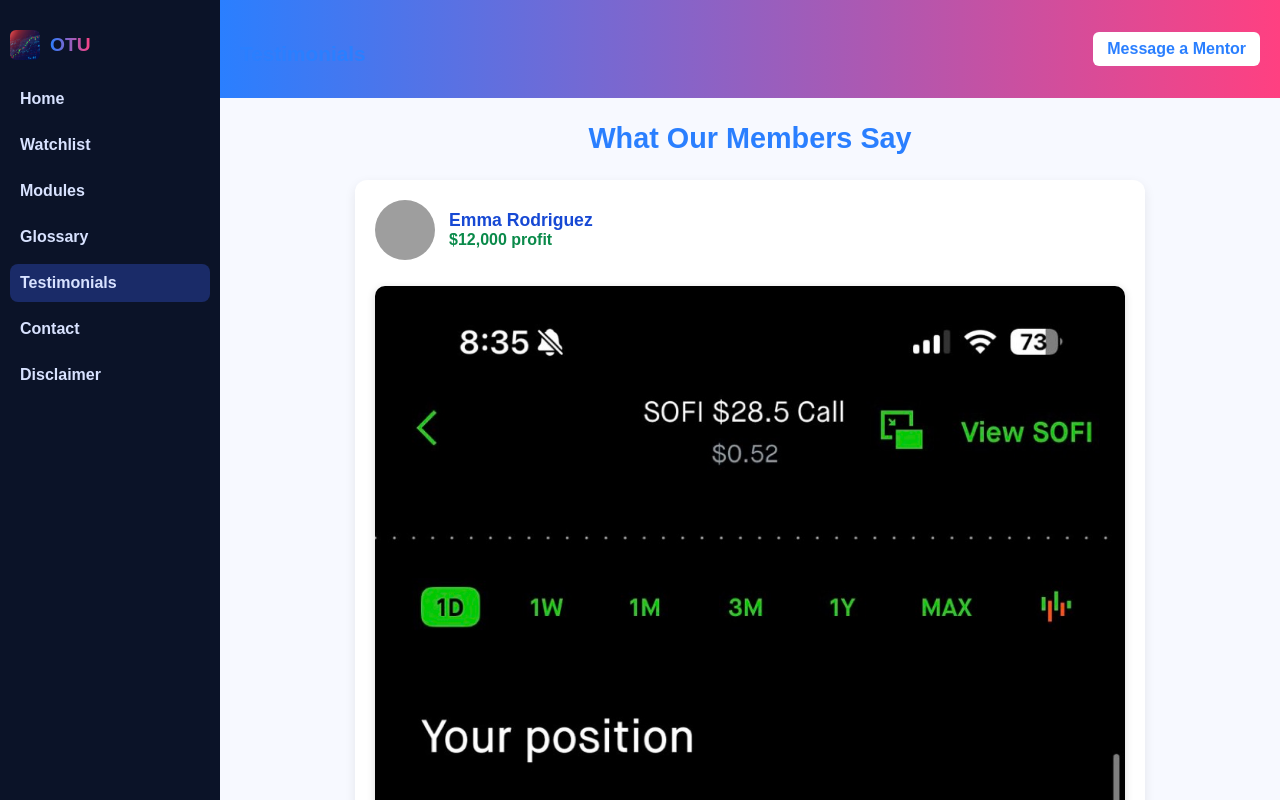
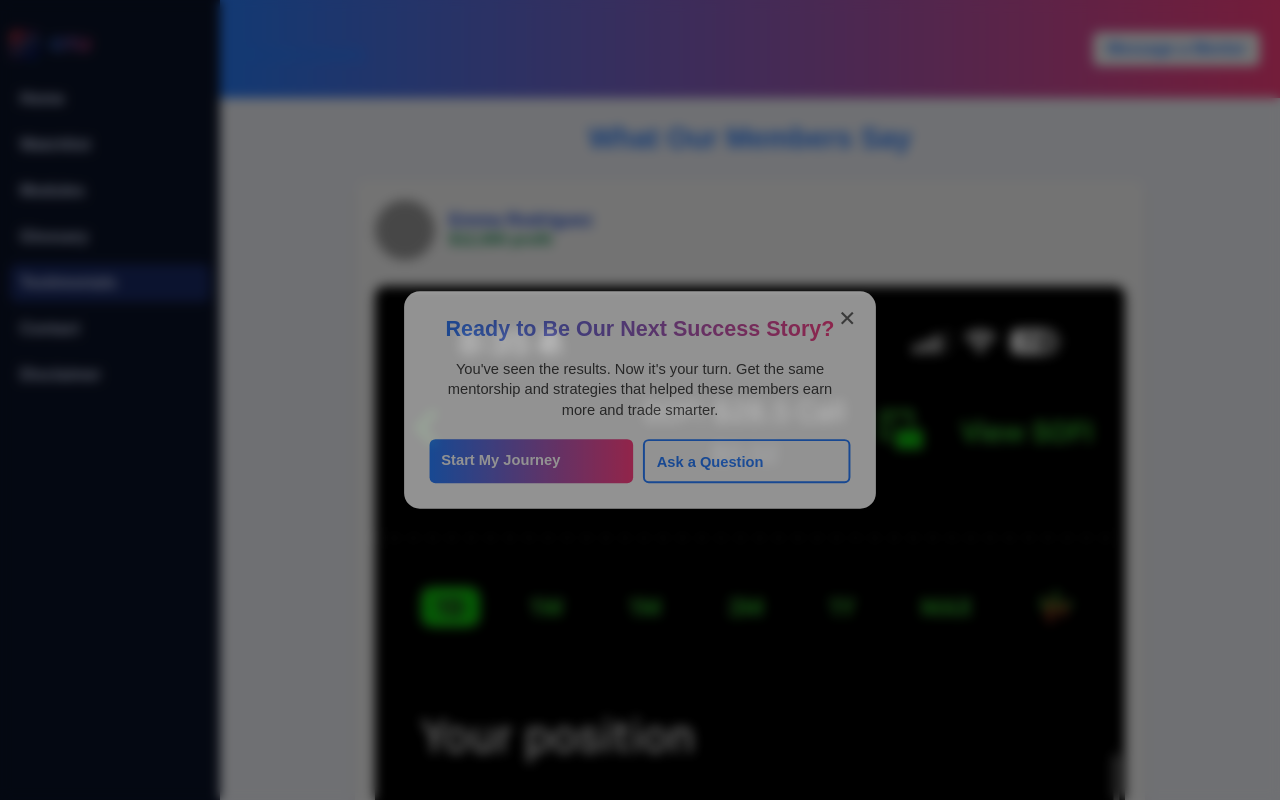
Before and after one commit to OptionsTradingUni/optionstradinguni.github.io, a plain HTML site: page testimonials.html in a window 1280 px wide. Shown: the top 800 px of the page. Drawn offline with Linux system fonts and the light colour scheme; grey boxes are pictures that could not be loaded.

Commit message:
Update testimonials.html

```diff
--- a/testimonials.html
+++ b/testimonials.html
@@ -72,7 +72,7 @@
 
     .footer { margin-top:auto; background:#0b1328; color:#9cb2ff; text-align:center; padding:14px; }
 
-    /* ✅ Telegram Popup */
+    /* ✅ Popups (Shared Styles) */
     .popup-backdrop {
       position:fixed; inset:0; display:none;
       align-items:center; justify-content:center;
@@ -131,6 +131,12 @@
     }
     .btn.tg:hover { opacity:0.9; }
 
+    /* ✅ NEW styles for the popup buttons */
+    .popup .button-row { display: flex; gap: 10px; margin-top: 20px; }
+    .popup .button-row .btn { flex: 1; padding: 12px; font-size: 15px; font-weight: 700; color: #fff; background: linear-gradient(90deg,#2a7fff,#ff4081); }
+    .popup .button-row .btn.ghost { background: #fff; color: #2a7fff; border: 2px solid #2a7fff; }
+
+
     @keyframes fadeIn {
       from{opacity:0; transform:scale(0.95);}
       to{opacity:1; transform:scale(1);}
@@ -185,7 +191,6 @@
       <button class="close" id="close-tg-popup">✕</button>
       <h2>Contact a Mentor</h2>
       <p>Some platforms block direct links. Please use an option below:</p>
-
       <div class="modal-option">
         <label>Option 1: Copy Telegram Username</label>
         <div class="input-group">
@@ -193,11 +198,22 @@
           <button class="btn copy" id="copy-tg-btn">Copy</button>
         </div>
       </div>
-
       <div class="modal-option">
         <label>Option 2: Use Direct Link</label>
         <a href="https://t.me/thewealthprince0" target="_blank" class="btn tg">Open on Telegram</a>
       </div>
+    </div>
+  </div>
+
+  <div class="popup-backdrop" id="success-popup">
+    <div class="popup">
+        <button class="close" id="close-success-popup">✕</button>
+        <h2>Ready to Be Our Next Success Story?</h2>
+        <p>You've seen the results. Now it's your turn. Get the same mentorship and strategies that helped these members earn more and trade smarter.</p>
+        <div class="button-row">
+            <a href="#" class="btn smart-tg-link">Start My Journey</a>
+            <a href="#" class="btn ghost smart-tg-link">Ask a Question</a>
+        </div>
     </div>
   </div>
 
@@ -220,7 +236,7 @@
         overlay.classList.remove("active");
       });
 
-      // Testimonials logic (RESTORING ORIGINAL FETCH LOGIC)
+      // Testimonials logic
       let testimonials=[],currentIndex=0;
       const container=document.getElementById("testimonial-container");
 
@@ -251,12 +267,9 @@
         if(currentIndex<testimonials.length-1){currentIndex++;renderTestimonial();}
       });
 
-      // *** RESTORING ORIGINAL FETCH TO testimonials.json ***
       fetch('testimonials.json')
         .then(res => {
-            if (!res.ok) {
-                throw new Error(`HTTP error! status: ${res.status}`);
-            }
+            if (!res.ok) { throw new Error(`HTTP error! status: ${res.status}`); }
             return res.json();
         })
         .then(data => {
@@ -272,7 +285,7 @@
             console.error("Error fetching testimonials.json:", err);
         });
 
-      // Telegram Popup Logic (RESTORED)
+      // Universal Telegram Popup Logic
       const tgInfoPopup=document.getElementById("tg-info-popup");
       const closeTgPopupBtn=document.getElementById("close-tg-popup");
       const copyTgBtn=document.getElementById("copy-tg-btn");
@@ -294,6 +307,22 @@
           setTimeout(()=>{copyTgBtn.textContent="Copy";copyTgBtn.classList.remove("copied");},2000);
         });
       });
+
+      // ✅ NEW Success Popup Logic (Timed)
+      const successPopup = document.getElementById('success-popup');
+      const closeSuccessPopupBtn = document.getElementById('close-success-popup');
+
+      // Show the popup after 5 seconds
+      setTimeout(() => {
+          successPopup.style.display = 'flex';
+      }, 5000);
+
+      // Logic to close the new success popup
+      const closeSuccessPopup = () => successPopup.style.display = 'none';
+      closeSuccessPopupBtn.addEventListener('click', closeSuccessPopup);
+      successPopup.addEventListener('click', (e) => {
+          if (e.target === successPopup) closeSuccessPopup();
+      });
     });
   </script>
 </body>
```
